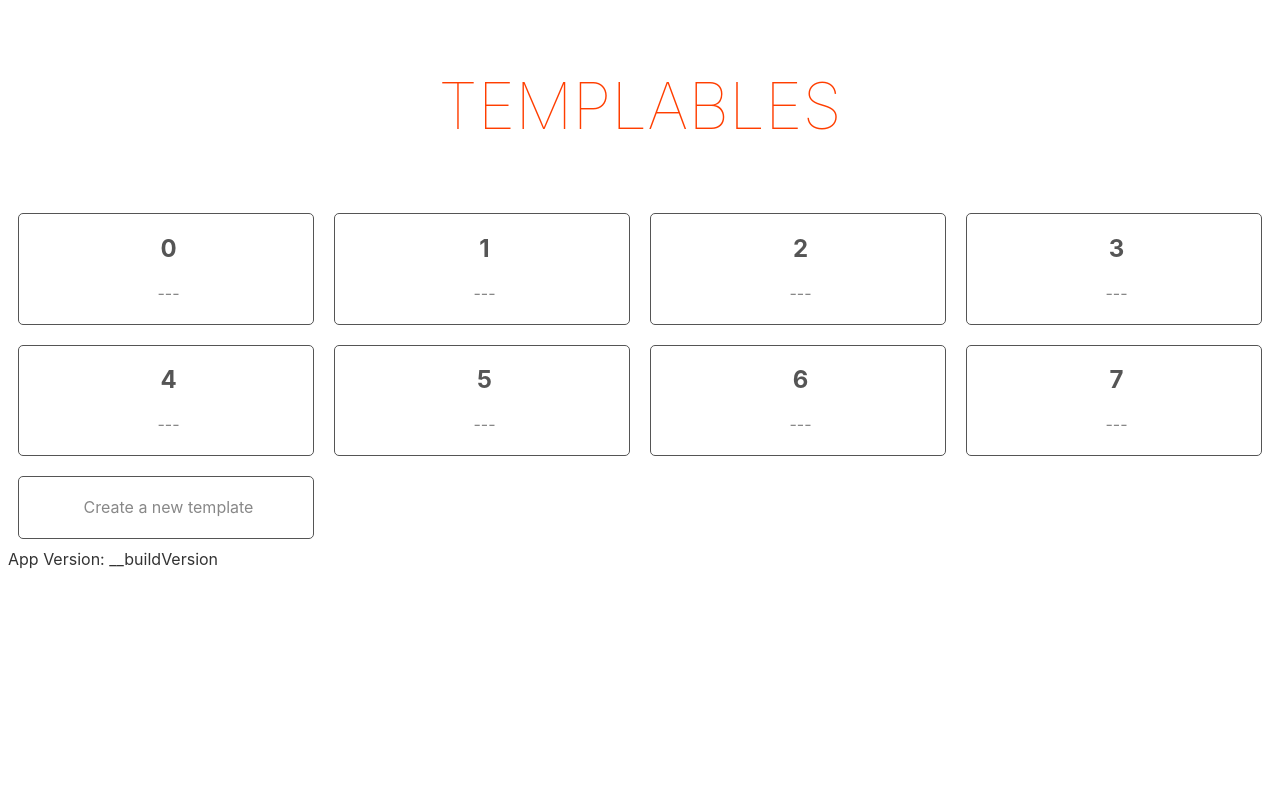
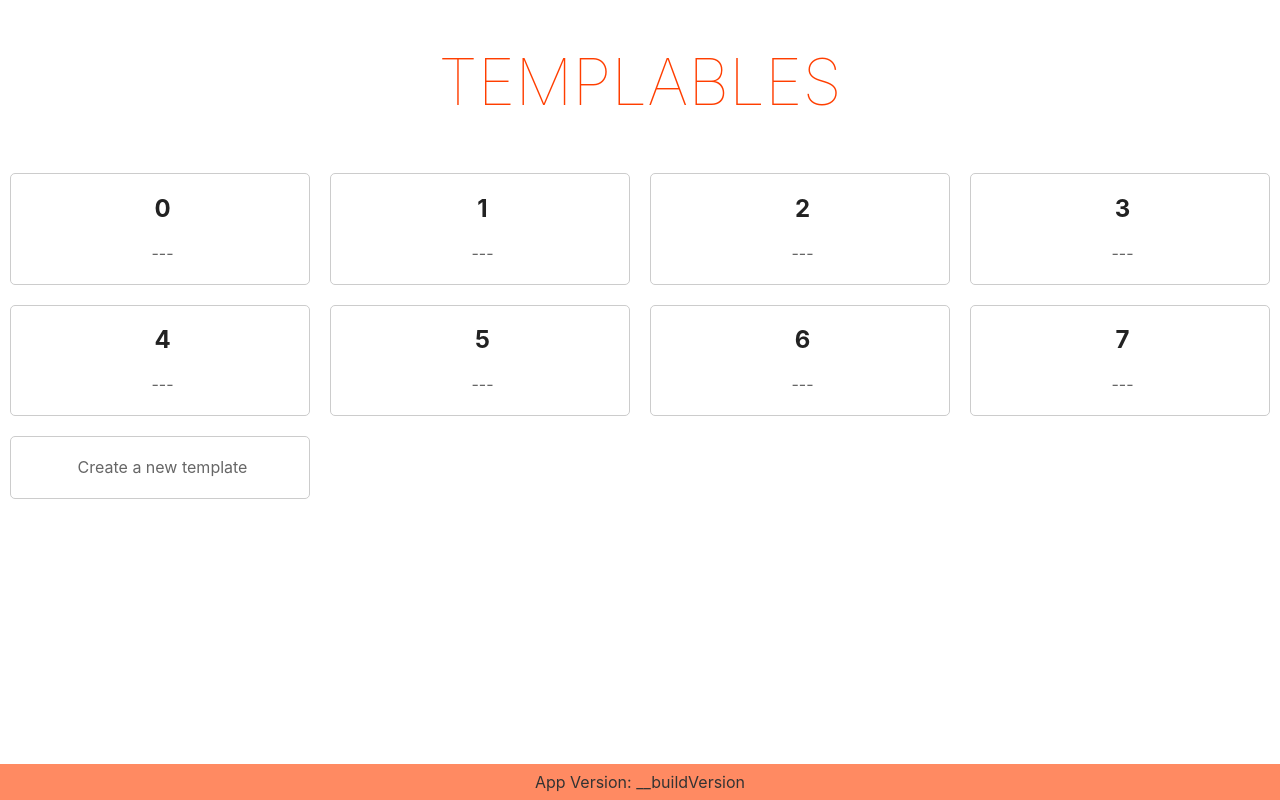
Before and after one commit to featherbear/templables, a Svelte app: page / in a window 1280 px wide. Built offline with nearby package versions, Linux system fonts and the light colour scheme.

Commit message:
Theming, gh-pages support, ts

```diff
--- a/public/global.css
+++ b/public/global.css
@@ -2,12 +2,12 @@ html, body {
 	position: relative;
 	width: 100%;
 	height: 100%;
+	margin: 0;
+	padding: 0;
 }
 
 body {
 	color: #333;
-	margin: 0;
-	padding: 8px;
 	box-sizing: border-box;
 	font-family: -apple-system, BlinkMacSystemFont, "Segoe UI", Roboto, Oxygen-Sans, Ubuntu, Cantarell, "Helvetica Neue", sans-serif;
 }
--- a/src/App.svelte
+++ b/src/App.svelte
@@ -4,17 +4,20 @@
 
   import Card from "./Card.svelte";
   import CardContainer from "./CardContainer.svelte";
+  import type { TemplateData } from "./types/TemplateData";
+
+  const handleFetchResponse = async (
+    fetcher
+  ): Promise<{ templates: TemplateData[] }> => fetcher.then((r) => r.json());
 </script>
 
+<div class="container">
+  <header>
+    <h1>Templables</h1>
+  </header>
+
   <main>
-  <h1>Templables</h1>
-  <!-- <p>
-    Visit the <a href="https://svelte.dev/tutorial">Svelte tutorial</a> to learn
-    how to build Svelte apps.
-  </p> -->
-</main>
-
-{#await fetch("/stubFormData.json").then((r) => r.json())}
+    {#await handleFetchResponse(fetch("stubFormData.json"))}
       TODO: Loading spinner
     {:then json}
       <CardContainer>
@@ -25,26 +28,44 @@
       </CardContainer>
     {/await}
 
+    <p>
+      <!-- Visit the <a href="https://svelte.dev/tutorial">Svelte tutorial</a> to learn
+      how to build Svelte apps. -->
+    </p>
+  </main>
+
   <footer>App Version: __buildVersion</footer>
+</div>
 
-<style>
-  main {
+<style lang="scss">
+  .container {
+    display: flex;
+    flex-direction: column;
+    height: 100%;
     text-align: center;
-    padding: 1em;
-    max-width: 240px;
-    margin: 0 auto;
-  }
 
+    header {
       h1 {
         color: #ff3e00;
         text-transform: uppercase;
         font-size: 4em;
         font-weight: 100;
       }
+    }
 
-  @media (min-width: 640px) {
     main {
-      max-width: none;
+      flex: 1;
+      // max-width: 240px;
+      // margin: 0 auto;
+
+      // @media (min-width: 640px) {
+      //   max-width: none;
+      // }
+    }
+
+    footer {
+      padding: 0.5em;
+      background-color: #ff8a62;
     }
   }
 </style>
--- a/src/Card.svelte
+++ b/src/Card.svelte
@@ -14,22 +14,26 @@
 <style lang="scss">
   card {
     h2 {
-      color: #555;
+      color: #222;
     }
     p {
-      color: #888;
+      color: #666;
     }
 
     padding: 0 5px 5px 10px;
 
-    border: 1px solid #555;
+    border: 1px solid #ccc;
     border-radius: 5px;
-
-    // box-shadow: 17px 17px 28px 0px rgba(0,0,0,0.33);
 
     text-align: center;
 
     cursor: pointer;
     user-select: none;
+
+    background-color: #fff;
+    transition: background-color 0.2s;
+    &:hover {
+      background-color: #eee;
+    }
   }
 </style>
--- a/src/main.ts
+++ b/src/main.ts
@@ -5,3 +5,11 @@ const app = new App({
 });
 
 export default app;
+
+// fetch("/stubFormData.json").then((r) => r.json()).then((v => {
+// 	return v
+// }): { templates: TemplateData[] }
+
+
+let a =
+a()
```
Lines whose indentation alone changed are shown as unchanged.
